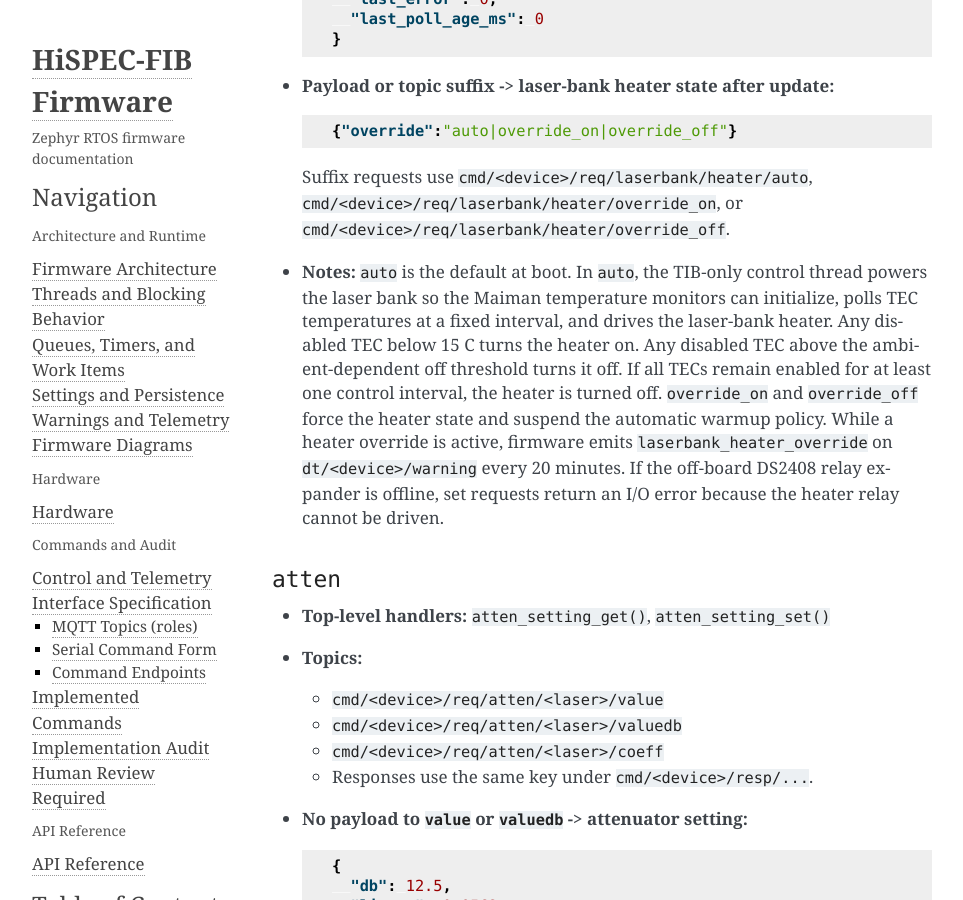
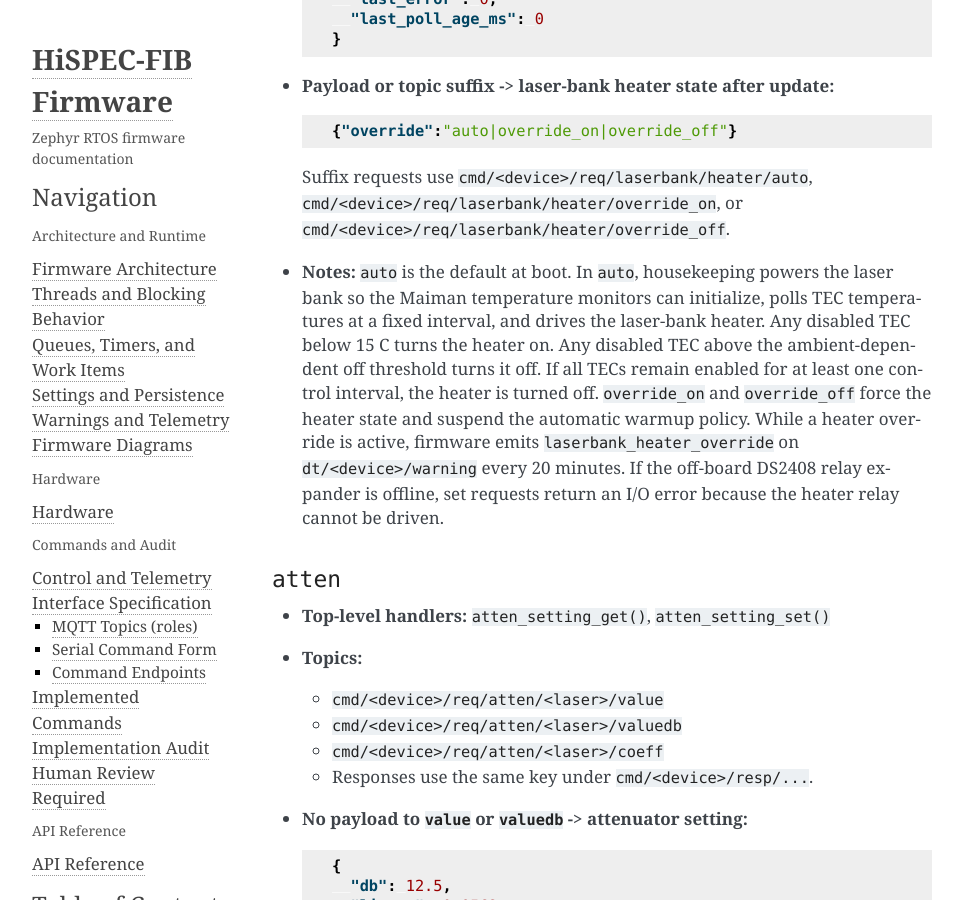
Before and after one commit to COO-Utilities/hispec-tib, a Sphinx documentation site: the page built from doc/commands.md, in a window 1280 px wide and 900 px high, scrolled down 16235 px. Shown: the whole window, without its empty margins (148-1111 px from the left). Built offline with Sphinx 7.4.7, drawn with Linux system fonts in a browser that asks for light colours.

Commit message:
Update housekeeping thread documentation

```diff
--- a/doc/commands.md
+++ b/doc/commands.md
@@ -716,8 +716,8 @@ off or no faults).
   `cmd/<device>/req/laserbank/heater/override_on`, or
   `cmd/<device>/req/laserbank/heater/override_off`.
 
-- **Notes:** `auto` is the default at boot. In `auto`, the TIB-only control
-  thread powers the laser bank so the Maiman temperature monitors can
+- **Notes:** `auto` is the default at boot. In `auto`, housekeeping
+  powers the laser bank so the Maiman temperature monitors can
   initialize, polls TEC temperatures at a fixed interval, and drives the
   laser-bank heater. Any disabled TEC below 15 C turns the heater on. Any
   disabled TEC above the ambient-dependent off threshold turns it off. If all
```
Also changed, not shown: doc/implemented_commands.md (+1 -1 lines), doc/threads.md (+1 -1 lines).
